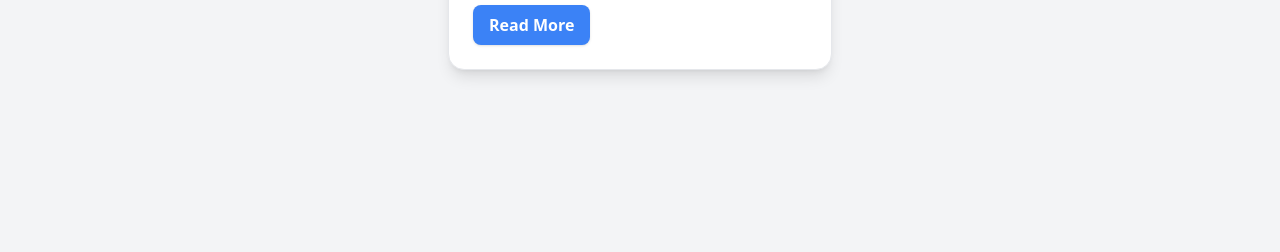
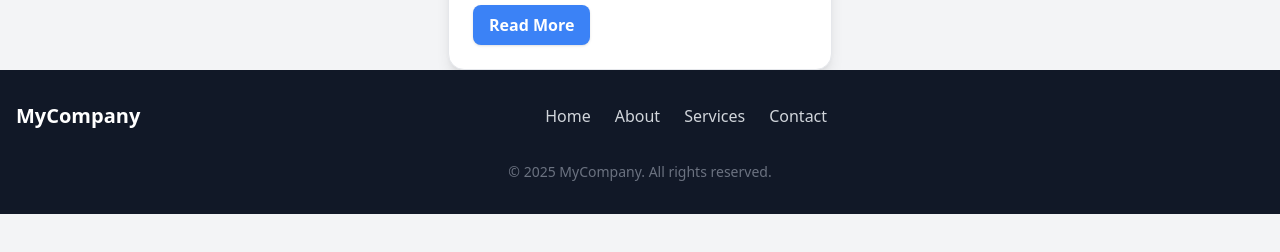
Before and after one commit to Shivam182004/dashboardDemo, a React (Create React App) app in the folder my-app/: page / in a window 1280 px wide. Shown: the part 464-716 px from the top of the page. Built offline with nearby package versions, Linux system fonts and the light colour scheme.

Commit message:
Footer updated By Pallavi

```diff
--- a/my-app/package.json
+++ b/my-app/package.json
@@ -43,5 +43,9 @@
     "autoprefixer": "^10.4.21",
     "postcss": "^8.5.6",
     "tailwindcss": "^3.4.17"
-  }
+  },
+  "description": "This project was bootstrapped with [Create React App](https://github.com/facebook/create-react-app).",
+  "main": "postcss.config.js",
+  "author": "",
+  "license": "ISC"
 }
--- a/my-app/public/index.html
+++ b/my-app/public/index.html
@@ -20,5 +20,7 @@
     <noscript>You need to enable JavaScript to run this app.</noscript>
     <div id="root"></div>
 
+
+
   </body>
 </html>
--- a/my-app/src/App.js
+++ b/my-app/src/App.js
@@ -1,7 +1,7 @@
 import React from "react";
 import Navbar from "./components/Navbar";
 import Card from "./components/card"
-
+import Footer from "./components/footer"
 function App() {
   return (
     <div className="min-h-screen bg-gray-100">
@@ -18,6 +18,7 @@ function App() {
         imageUrl="https://www.pixelstalk.net/wp-content/uploads/2016/06/Nature-Wallpaper.jpg"
         buttonText="Read More"
       />
+      <Footer/>
     </div>
     // </div>
   );
--- /dev/null
+++ b/my-app/src/components/footer.jsx
@@ -0,0 +1,42 @@
+import React from 'react';
+
+const Footer = () => {
+  return (
+    <footer className="bg-gray-900 text-gray-300 py-8">
+      <div className="max-w-7xl mx-auto px-4 flex flex-col md:flex-row justify-between items-center space-y-6 md:space-y-0">
+        {/* Logo / Brand */}
+        <div className="text-xl font-bold text-white">
+          MyCompany
+        </div>
+
+        {/* Navigation Links */}
+        <div className="flex space-x-6">
+          <a href="/" className="hover:text-white transition">Home</a>
+          <a href="/about" className="hover:text-white transition">About</a>
+          <a href="/services" className="hover:text-white transition">Services</a>
+          <a href="/contact" className="hover:text-white transition">Contact</a>
+        </div>
+
+        {/* Social Media Icons */}
+        <div className="flex space-x-4">
+          <a href="#" aria-label="Twitter" className="hover:text-white transition">
+            <i className="fab fa-twitter"></i>
+          </a>
+          <a href="#" aria-label="Facebook" className="hover:text-white transition">
+            <i className="fab fa-facebook-f"></i>
+          </a>
+          <a href="#" aria-label="Instagram" className="hover:text-white transition">
+            <i className="fab fa-instagram"></i>
+          </a>
+         </div>
+      </div>
+
+      {/* Footer bottom */}
+      <div className="mt-8 text-center text-sm text-gray-500">
+        © {new Date().getFullYear()} MyCompany. All rights reserved.
+      </div>
+    </footer>
+  );
+};
+
+export default Footer;
```
Also changed, not shown: 1 other file (tests, documents, lock files or other folders).
